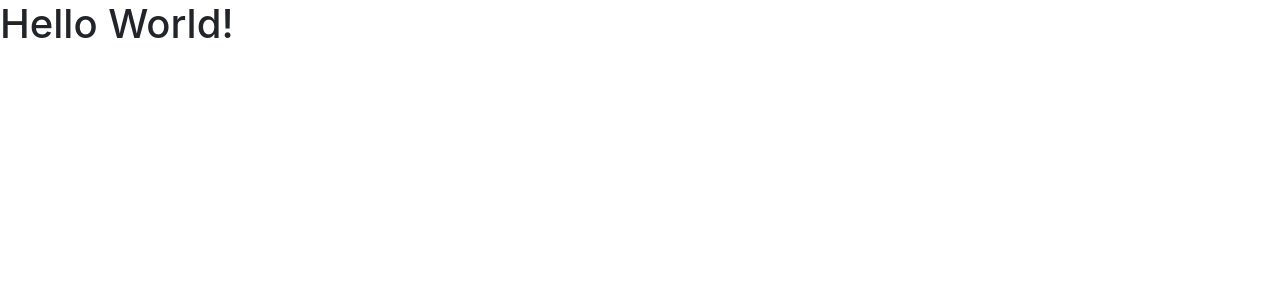
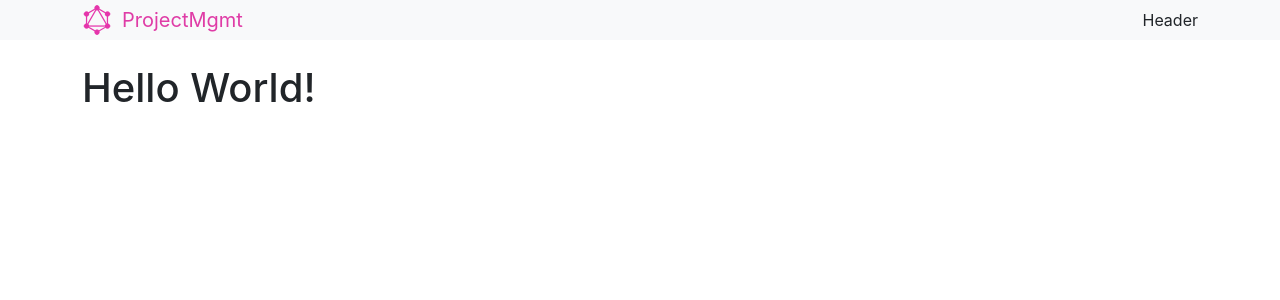
Before and after one commit to andreykov99/project-management-app, a React (Create React App) app in the folder client/: page / in a window 1280 px wide. Shown: the top 300 px of the page. Built offline with nearby package versions, Linux system fonts and the light colour scheme; the HTML template or start-up script is replaced by a standard one.

Commit message:
add simple Header component

```diff
--- a/client/src/App.js
+++ b/client/src/App.js
@@ -1,5 +1,14 @@
+import Header from './components/Header';
+
 function App() {
-  return <h1>Hello World!</h1>;
+  return (
+    <>
+      <Header />
+      <div className="container">
+        <h1>Hello World!</h1>
+      </div>
+    </>
+  );
 }
 
 export default App;
--- /dev/null
+++ b/client/src/components/Header.jsx
@@ -0,0 +1,19 @@
+import logo from './assets/logo.png';
+
+const Header = () => {
+  return (
+    <div className="navbar bg-light mb-4 p-0">
+      <div className="container">
+        <a href="/" className="navbar-brand">
+          <div className="d-flex">
+            <img src={logo} alt="logo" className="mr-2" />
+            <span>ProjectMgmt</span>
+          </div>
+        </a>
+        Header
+      </div>
+    </div>
+  );
+};
+
+export default Header;
```
Also changed, not shown: client/src/components/assets/logo.png (added).
